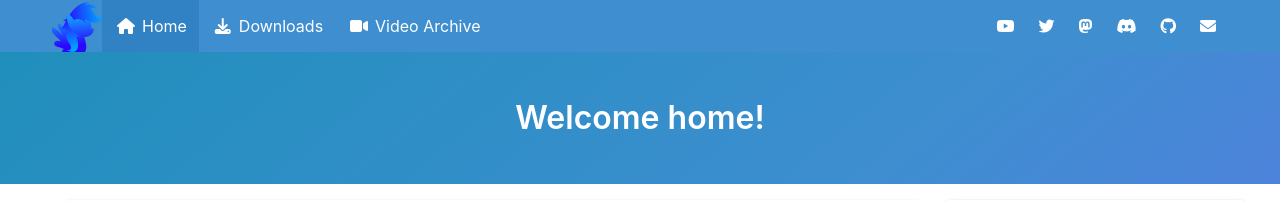
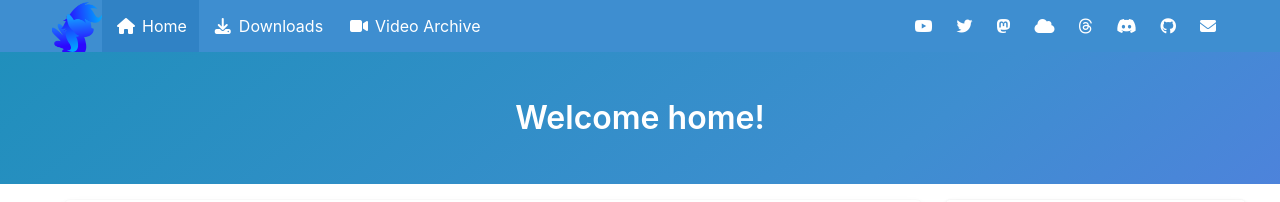
Before and after one commit to TheBobPony/bobpony.com, a Jekyll site: the page built from index.html, in a window 1280 px wide. Shown: the top 202 px of the page. Built offline with Jekyll 4.4.1, drawn with Linux system fonts in a browser that asks for light colours.

Commit message:
Update FontAwesome. Add icons for Meta Threads and Bluesky.

```diff
--- a/_includes/nav.html
+++ b/_includes/nav.html
@@ -47,6 +47,12 @@
         <a rel="me" href="https://mastodon.social/@bobpony" class="navbar-item" title="Mastodon">
           <i class="fab fa-mastodon"></i>
         </a>
+		<a rel="me" href="https://bsky.app/profile/bobpony.com" class="navbar-item" title="Bluesky">
+          <i class="fas fa-cloud"></i>
+        </a>
+        <a rel="me" href="https://www.threads.net/@thebobpony" class="navbar-item" title="Threads">
+          <i class="fab fa-threads"></i>
+        </a>
         <a rel="me" href="/discord" class="navbar-item" title="Discord Server">
           <i class="fab fa-discord"></i>
         </a>
--- a/_layouts/default.html
+++ b/_layouts/default.html
@@ -4,7 +4,7 @@
 <head>
   <!-- Resources -->
   <link rel="stylesheet" href="https://cdn.jsdelivr.net/npm/bulma@0.9.4/css/bulma.min.css">
-  <link rel="stylesheet" href="https://cdnjs.cloudflare.com/ajax/libs/font-awesome/6.2.1/css/all.min.css" integrity="sha512-MV7K8+y+gLIBoVD59lQIYicR65iaqukzvf/nwasF0nqhPay5w/9lJmVM2hMDcnK1OnMGCdVK+iQrJ7lzPJQd1w==" crossorigin="anonymous" referrerpolicy="no-referrer" />  {% include head.html %}
+  <link rel="stylesheet" href="https://cdnjs.cloudflare.com/ajax/libs/font-awesome/6.5.1/css/all.min.css" integrity="sha512-DTOQO9RWCH3ppGqcWaEA1BIZOC6xxalwEsw9c2QQeAIftl+Vegovlnee1c9QX4TctnWMn13TZye+giMm8e2LwA==" crossorigin="anonymous" referrerpolicy="no-referrer" />  {% include head.html %}
   <script src="{{ "/js/nav.js" | prepend: site.baseurl }}"></script>
   <title>{% if page.title %}{{ page.title }} - Bob Pony{% else %}Bob Pony{% endif %}</title>
 </head>
```
